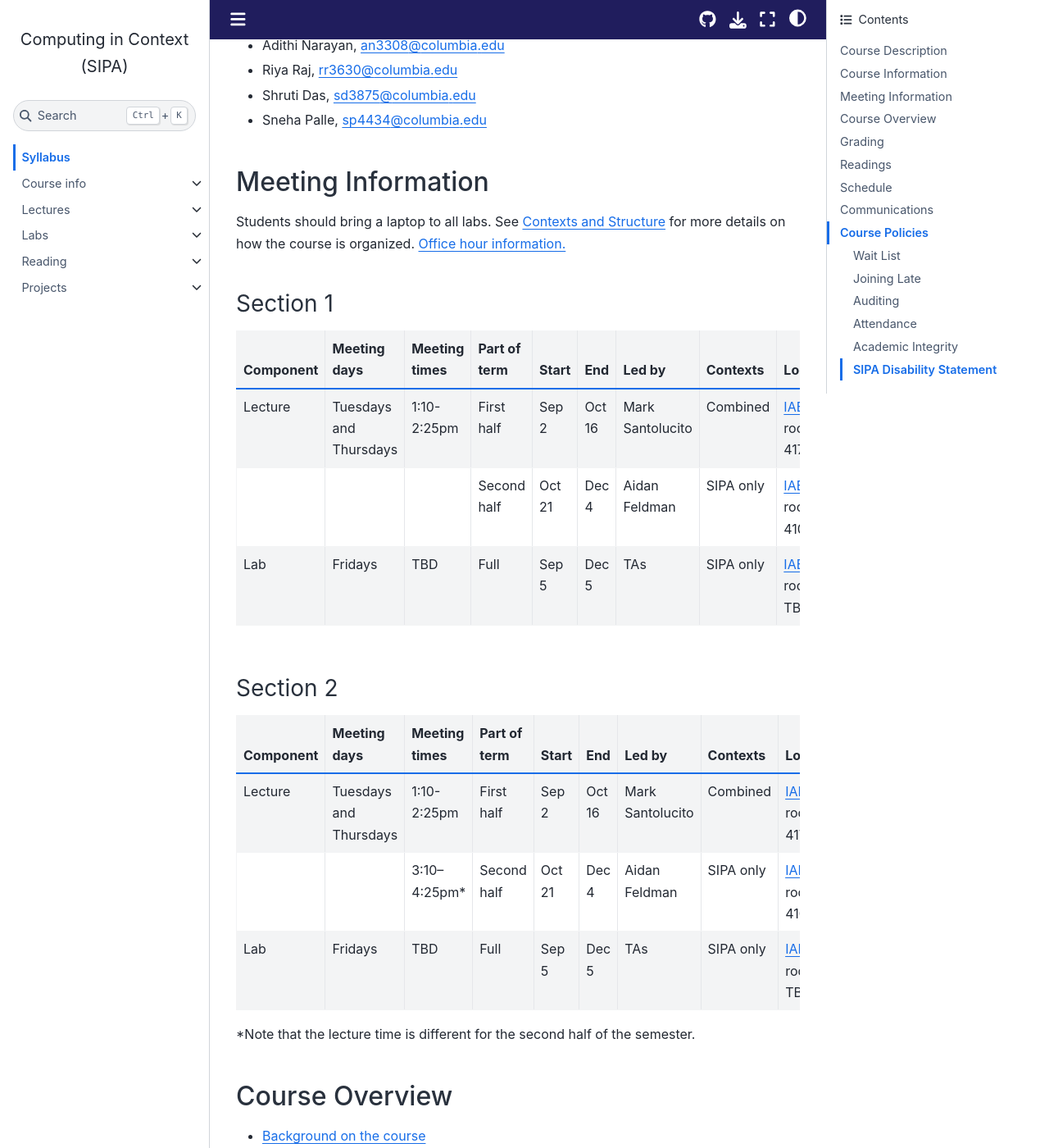
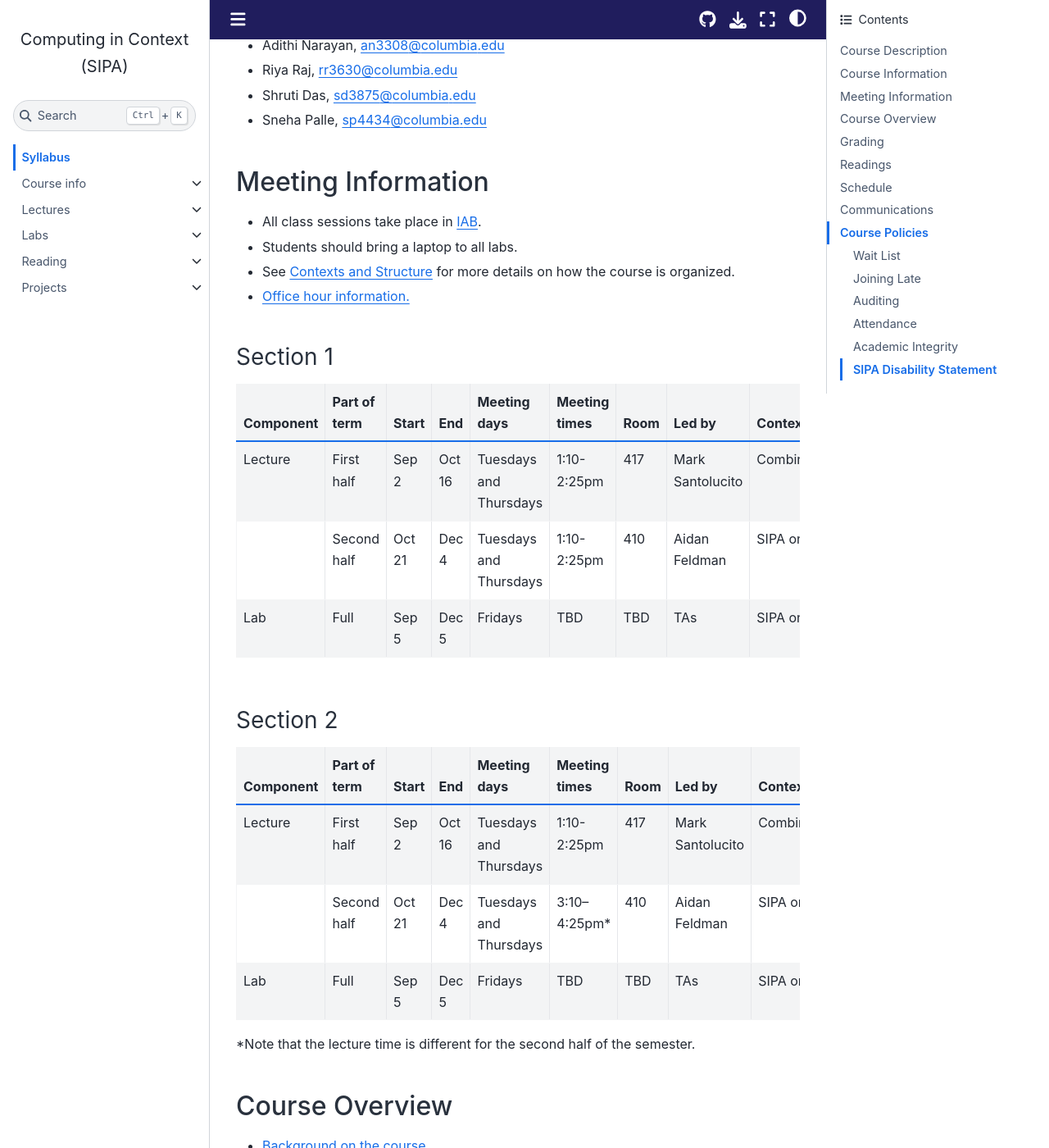
Before and after one commit to afeld/computing-in-context, a Jupyter Book: the page built from index.md, in a window 1280 px wide and 1400 px high, scrolled down 1125 px. Shown: the whole window at 82% size. Built offline with Jupyter Book 1.0.4 settings and Sphinx 7.4.7 and the Sphinx Book theme 1.1.4, drawn with Linux system fonts in a browser that asks for light colours; pages that are not in the unit, such as notebooks, are missing from menus; comment, search, counter and statistics services are not loaded.

Commit message:
attempt to clarify meeting information

```diff
--- a/index.md
+++ b/index.md
@@ -32,27 +32,28 @@ This introductory course will explore computing concepts and coding in the conte
 
 ## Meeting Information
 
-Students should bring a laptop to all labs. See [Contexts and Structure](#contexts-and-structure) for more details on how the course is organized. [Office hour information.](office_hours.md)
+- All class sessions take place in [IAB](https://maps.app.goo.gl/o1jz3y9X1rT1b8KW7).
+- Students should bring a laptop to all labs.
+- See [Contexts and Structure](#contexts-and-structure) for more details on how the course is organized.
+- [Office hour information.](office_hours.md)
 
 ### Section 1
 
-| Component | Meeting days           | Meeting times | Part of term | Start  | End    | Led by           | Contexts  | Location            |
-| --------- | ---------------------- | ------------- | ------------ | ------ | ------ | ---------------- | --------- | ------------------- |
-| Lecture   | Tuesdays and Thursdays | 1:10-2:25pm   | First half   | Sep 2  | Oct 16 | Mark Santolucito | Combined  | [IAB][IAB] room 417 |
-|           |                        |               | Second half  | Oct 21 | Dec 4  | Aidan Feldman    | SIPA only | [IAB][IAB] room 410 |
-| Lab       | Fridays                | TBD           | Full         | Sep 5  | Dec 5  | TAs              | SIPA only | [IAB][IAB] room TBD |
+| Component | Part of term | Start  | End    | Meeting days           | Meeting times | Room | Led by           | Contexts  |
+| --------- | ------------ | ------ | ------ | ---------------------- | ------------- | ---- | ---------------- | --------- |
+| Lecture   | First half   | Sep 2  | Oct 16 | Tuesdays and Thursdays | 1:10-2:25pm   | 417  | Mark Santolucito | Combined  |
+|           | Second half  | Oct 21 | Dec 4  | Tuesdays and Thursdays | 1:10-2:25pm   | 410  | Aidan Feldman    | SIPA only |
+| Lab       | Full         | Sep 5  | Dec 5  | Fridays                | TBD           | TBD  | TAs              | SIPA only |
 
 ### Section 2
 
-| Component | Meeting days           | Meeting times | Part of term | Start  | End    | Led by           | Contexts  | Location            |
-| --------- | ---------------------- | ------------- | ------------ | ------ | ------ | ---------------- | --------- | ------------------- |
-| Lecture   | Tuesdays and Thursdays | 1:10-2:25pm   | First half   | Sep 2  | Oct 16 | Mark Santolucito | Combined  | [IAB][IAB] room 417 |
-|           |                        | 3:10–4:25pm\* | Second half  | Oct 21 | Dec 4  | Aidan Feldman    | SIPA only | [IAB][IAB] room 410 |
-| Lab       | Fridays                | TBD           | Full         | Sep 5  | Dec 5  | TAs              | SIPA only | [IAB][IAB] room TBD |
+| Component | Part of term | Start  | End    | Meeting days           | Meeting times | Room | Led by           | Contexts  |
+| --------- | ------------ | ------ | ------ | ---------------------- | ------------- | ---- | ---------------- | --------- |
+| Lecture   | First half   | Sep 2  | Oct 16 | Tuesdays and Thursdays | 1:10-2:25pm   | 417  | Mark Santolucito | Combined  |
+|           | Second half  | Oct 21 | Dec 4  | Tuesdays and Thursdays | 3:10–4:25pm\* | 410  | Aidan Feldman    | SIPA only |
+| Lab       | Full         | Sep 5  | Dec 5  | Fridays                | TBD           | TBD  | TAs              | SIPA only |
 
 \*Note that the lecture time is different for the second half of the semester.
-
-[IAB]: https://maps.app.goo.gl/o1jz3y9X1rT1b8KW7
 
 ## Course Overview
 
```
